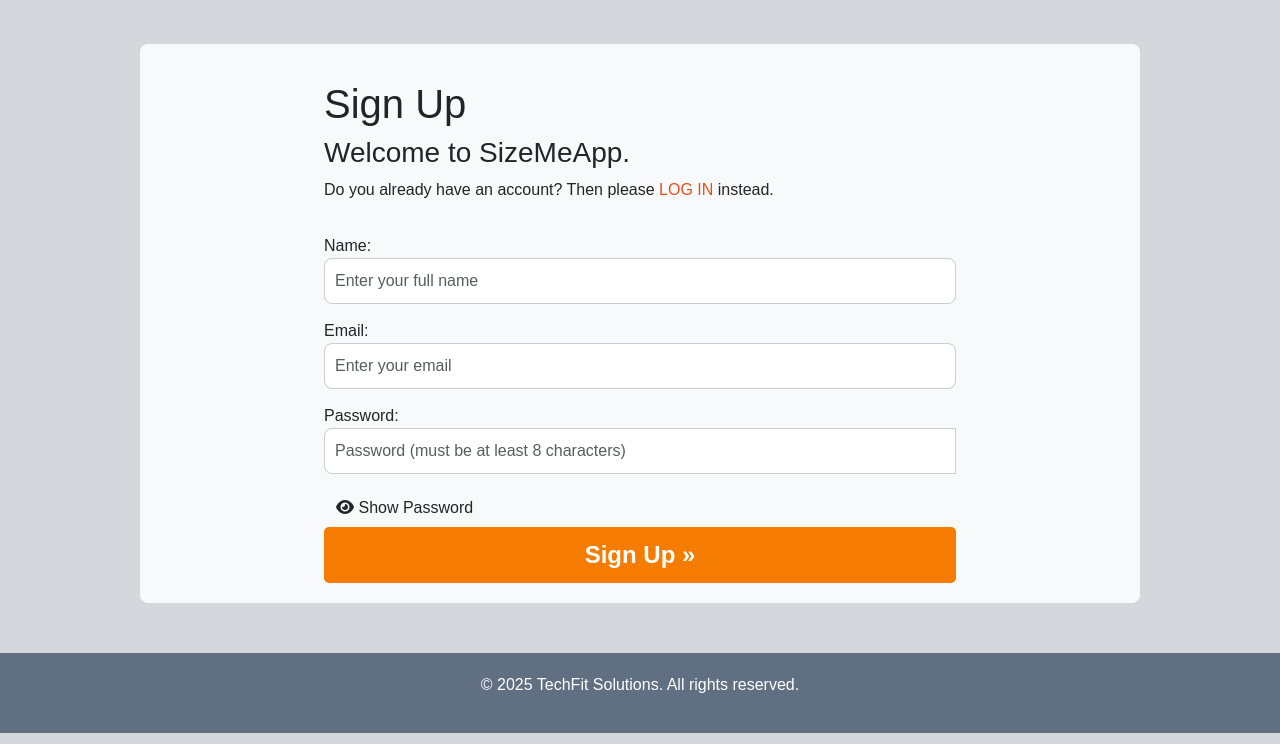
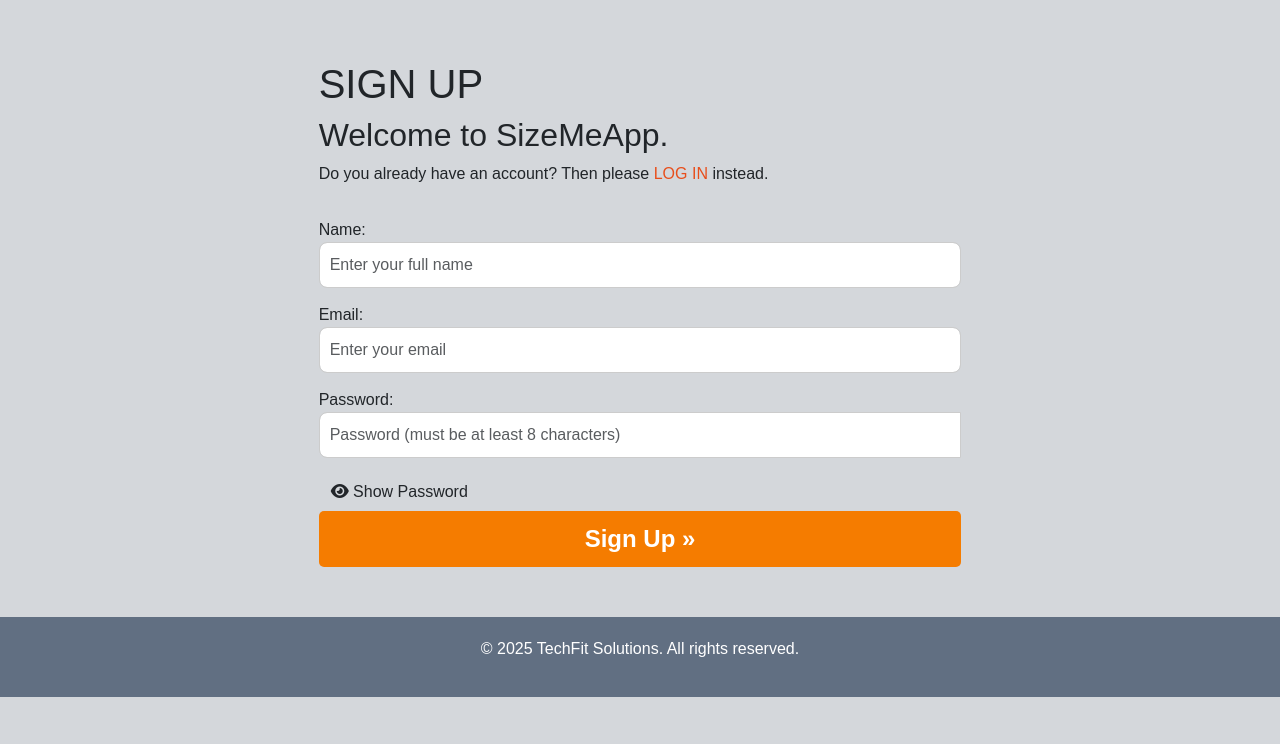
Before and after one commit to Sara-Sundin/SizeMeApp, a Django app: template templates/account/signup.html in a window 1280 px wide. Shown: the part 56-800 px from the top of the page. Run offline with Django 5.2, Linux system fonts and the light colour scheme; the template is opened without the code that fills it: values that come from a table or form of the project are taken from there, others are empty; parts of the project's set-up code (start-up, migrations or seed data) failed here and were passed over; some libraries are stand-ins or nearby versions.

Commit message:
uppercase login and signup page heading

```diff
--- a/templates/account/login.html
+++ b/templates/account/login.html
@@ -10,7 +10,7 @@
 <div class="container transparent-box about-box">
   <div class="row">
     <div class="col-md-8 mt-3 offset-md-2">
-      <h1>{% trans "Login" %}</h1>
+      <h1>{% trans "LOG IN" %}</h1>
 
       <p>
         Welcome back to SizeMeApp. To leave a comment or like a post, please log in.
--- a/templates/account/signup.html
+++ b/templates/account/signup.html
@@ -6,12 +6,12 @@
 {% block head_title %}{% trans "Signup" %}{% endblock %}
 
 {% block content %}
-<div class="container transparent-box about-box">
+<div class="container grey-box about-box">
   <div class="row">
     <div class="col-md-8 mt-3 offset-md-2">
-      <h1>{% trans "Sign Up" %}</h1>
+      <h1>{% trans "SIGN UP" %}</h1>
 
-      <h3>Welcome to SizeMeApp.</h3>
+      <h2>Welcome to SizeMeApp.</h2>
       <p>
         Do you already have an account? Then please
         <a class="link" href="/dashboard/accounts/login/">log in</a> instead.
```
